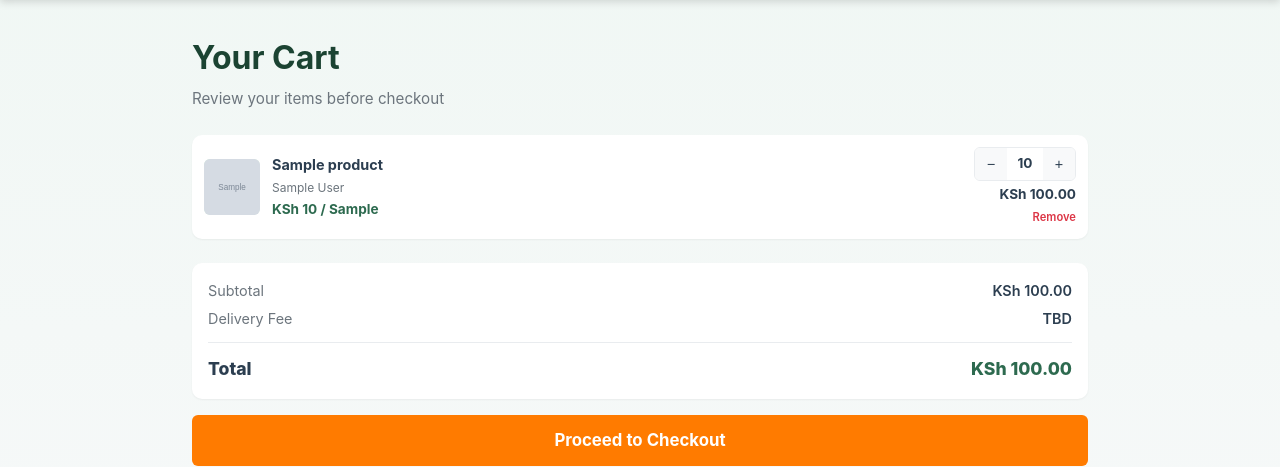
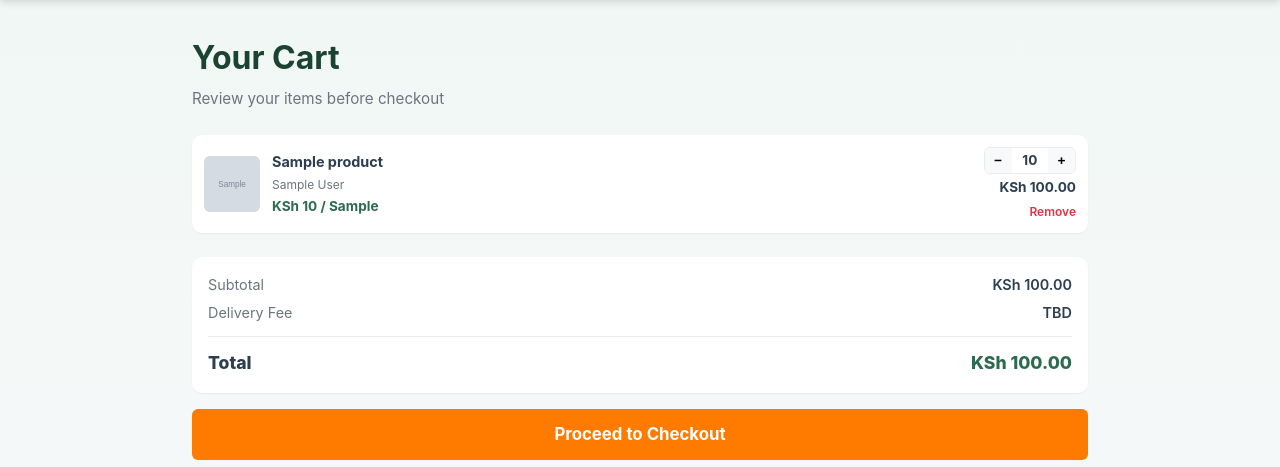
Before and after one commit to BonaventureMaina/sokoshamba, a Django app: page /cart/ in a window 1280 px wide. Shown: the part 70-537 px from the top of the page. Run offline with Django 5.2, Linux system fonts and the light colour scheme; a user stored in the database is signed in; data comes from the database, SQL or seed files in the repository; tables that the repository leaves empty hold one stand-in row (values such as "Sample post"); grey boxes marked "Sample" are stand-in pictures.

Commit message:
ui: polish input borders, cart buttons, review form alignment

```diff
--- a/templates/base.html
+++ b/templates/base.html
@@ -238,7 +238,7 @@
         .input-group select {
             width: 100%;
             padding: 0.75rem;
-            border: 1.5px solid #ced4da;
+            border: 1.5px solid #b0b8c1; background: #fdfdfd;
             border-radius: var(--radius-sm);
             font-size: 0.95rem;
             font-family: inherit;
--- a/templates/cart.html
+++ b/templates/cart.html
@@ -25,12 +25,12 @@
         <!-- Quantity & Remove -->
         <div style="display: flex; flex-direction: column; align-items: flex-end; gap: 0.2rem;">
             <div style="display: flex; align-items: center; border: 1px solid var(--gray-200); border-radius: var(--radius-sm); overflow: hidden;">
-                <button onclick="updateQty({{ item.id }}, -1, {{ item.product.price }})" style="width: 32px; height: 32px; border: none; background: var(--gray-100); font-size: 0.9rem; cursor: pointer; color: var(--charcoal);">−</button>
+                <button onclick="updateQty({{ item.id }}, -1, {{ item.product.price }})" class="btn" style="padding: 0.3rem 0.6rem; background: var(--gray-100); font-size: 0.85rem; border-radius: 0;">−</button>
                 <span id="qty-{{ item.id }}" style="width: 36px; text-align: center; font-weight: 700; font-size: 0.85rem;">{{ item.quantity|floatformat:"-2" }}</span>
-                <button onclick="updateQty({{ item.id }}, 1, {{ item.product.price }})" style="width: 32px; height: 32px; border: none; background: var(--gray-100); font-size: 0.9rem; cursor: pointer; color: var(--charcoal);">+</button>
+                <button onclick="updateQty({{ item.id }}, 1, {{ item.product.price }})" class="btn" style="padding: 0.3rem 0.6rem; background: var(--gray-100); font-size: 0.85rem; border-radius: 0;">+</button>
             </div>
             <span id="subtotal-{{ item.id }}" style="font-weight: 700; font-size: 0.85rem; color: var(--charcoal);">KSh {{ item.line_total|floatformat:2 }}</span>
-            <a href="#" onclick="removeItem({{ item.id }})" style="font-size: 0.7rem; color: #dc3545; text-decoration: none; font-weight: 600;">Remove</a>
+            <a href="#" onclick="removeItem({{ item.id }})" style="font-size: 0.75rem; color: #dc3545; text-decoration: none; font-weight: 600;">Remove</a>
         </div>
     </div>
     {% endfor %}
```
Also changed, not shown: 1 other file.
